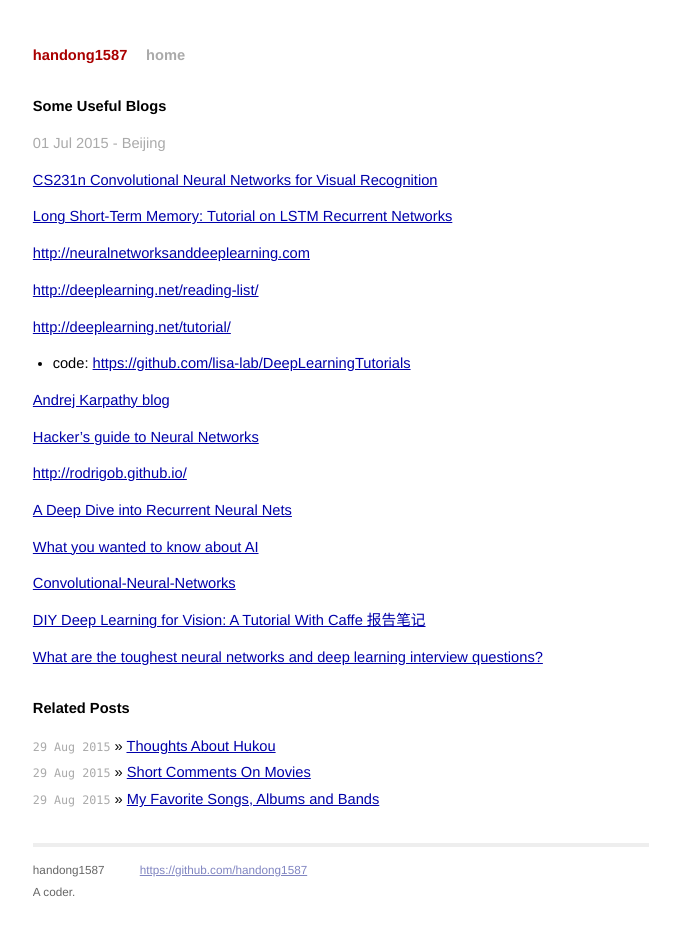
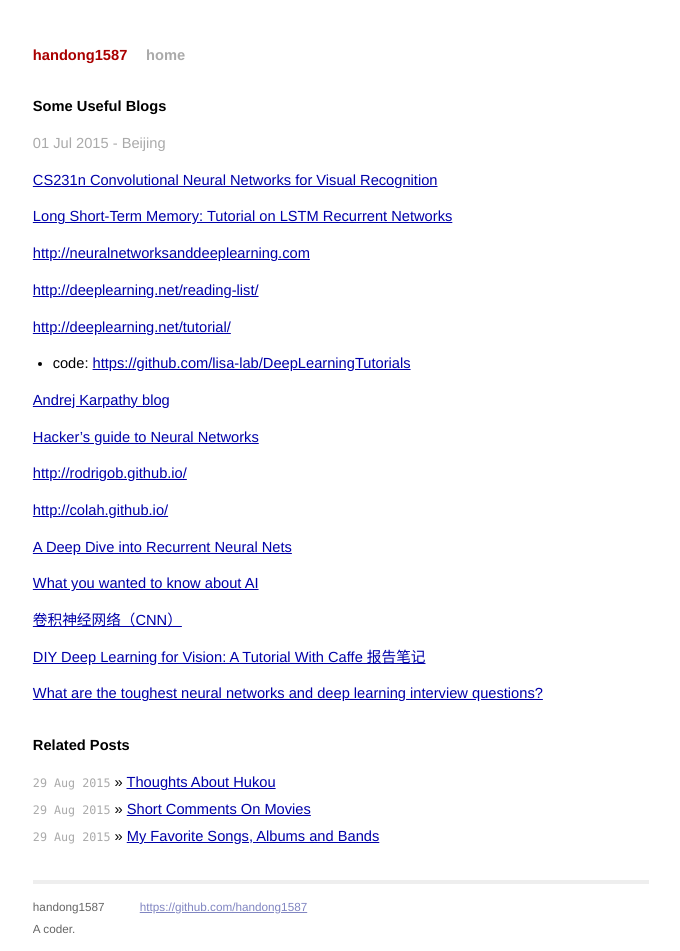
Before and after one commit to handong1587/handong1587.github.io, a Jekyll site: the page built from _posts/deep_learning/2015-07-01-some-useful-blogs.md, in a window 1280 px wide. Shown: the whole page, without its empty margins (299-979 px from the left). Built offline with Jekyll 4.4.1, drawn with Linux system fonts in a browser that asks for light colours; Markdown is read by kramdown in place of the engine named in the settings.

Commit message:
update some website link

```diff
--- a/_posts/deep_learning/2015-07-01-some-useful-blogs.md
+++ b/_posts/deep_learning/2015-07-01-some-useful-blogs.md
@@ -27,11 +27,13 @@
 
 [http://rodrigob.github.io/](http://rodrigob.github.io/)
 
+[http://colah.github.io/](http://colah.github.io/)
+
 [A Deep Dive into Recurrent Neural Nets](http://nikhilbuduma.com/2015/01/11/a-deep-dive-into-recurrent-neural-networks/)
 
 [What you wanted to know about AI](http://fastml.com/what-you-wanted-to-know-about-ai/)
 
-[Convolutional-Neural-Networks](http://ibillxia.github.io/blog/2013/04/06/Convolutional-Neural-Networks/)
+[卷积神经网络（CNN）](http://ibillxia.github.io/blog/2013/04/06/Convolutional-Neural-Networks/)
 
 [DIY Deep Learning for Vision: A Tutorial With Caffe 报告笔记](http://frank19900731.github.io/wx/2014-12-04-diy-deep-learning-for-vision-a-tutorial-with-caffe-bao-gao-bi-ji.html)
 
```
